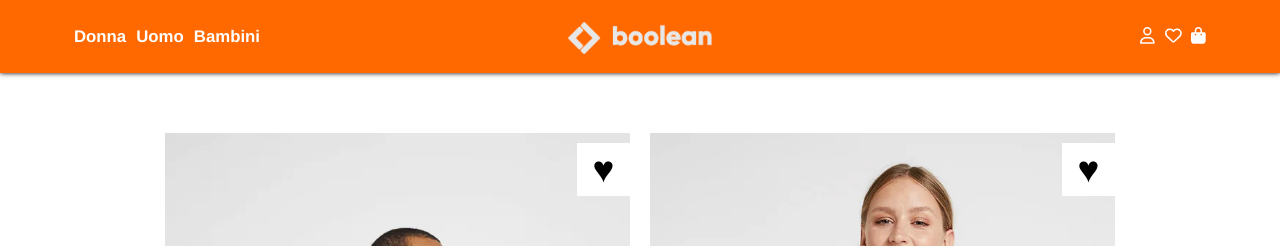
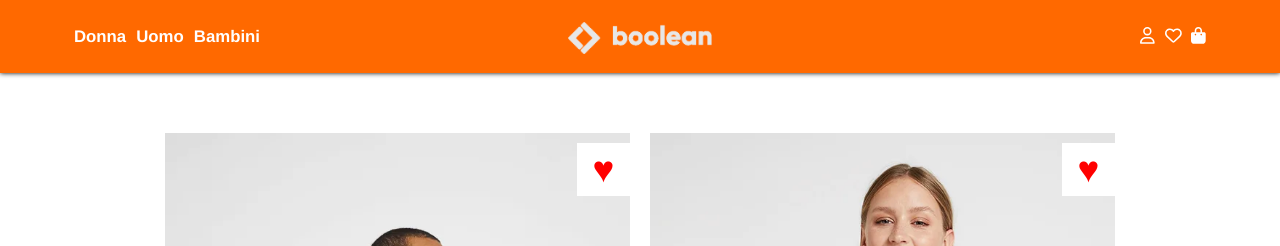
Before and after one commit to Alex-Sibiriu/vite-boolando, a Vue app: page / in a window 1280 px wide. Shown: the top 246 px of the page. Built offline with nearby package versions, Linux system fonts and the light colour scheme.

Commit message:
[add] Favourite click

```diff
--- a/src/assets/scss/partials/_variables.scss
+++ b/src/assets/scss/partials/_variables.scss
@@ -7,5 +7,5 @@ $header-h: 73px;
 $footer-clr: #1A1A1A;
 $footer-h: 115px;
 
-$heart-clr: red;
+$active-clr: red;
 $sustainability-clr: #008000;
--- a/src/components/Card.vue
+++ b/src/components/Card.vue
@@ -16,7 +16,10 @@
         <img :src="`../../public/assets/img/${product.frontImage}`" :alt="product.name" class="first-img">
         <img :src="`../../public/assets/img/${product.backImage}`" :alt="product.name" class="hover-img">
       </a>
-      <div class="heart">&hearts;</div>
+      <div class="heart"
+        :class="{'active' : product.isInFavorites}"
+        @click="product.isInFavorites = !product.isInFavorites"
+        >&hearts;</div>
       <div class="item-characteristics d-flex">
         <span
           v-for="(badge, index) in product.badges"
@@ -73,18 +76,21 @@
       width: 53px;
       line-height: 53px;
       text-align: center;
-      color: black;
+      color: $secondary-clr;
       font-size: 2.3rem;
-      background-color: white;
+      background-color: $primary-clr;
       cursor: pointer;
 
       position: absolute;
       top: 10px;
       right: 0;
       z-index: 3;
+      &.active {
+        color: $active-clr;
+      }
     }
     .item-characteristics {
-      color: white;
+      color: $primary-clr;
       font-size: .87rem;
       font-weight: bold;
       position: absolute;
@@ -92,11 +98,11 @@
       bottom: 48px;
       z-index: 3;
       .discount {
-        background-color: red;
+        background-color: $active-clr;
         padding: 6px 11px;
       }
       .tag {
-        background-color: #008000;
+        background-color: $sustainability-clr;
         margin-right: 4px;
         padding: 6px 11px;
       }
@@ -104,22 +110,18 @@
   }
   .card-bottom {
     .brand, .prices {
-      color: #71716F;
+      color: $tertiary-clr;
       font-size: .87rem;
       font-weight: bold;
     }
     .prices {
       font-size: .93rem;
       .current-price {
-        color: red;
+        color: $active-clr
       }
     }
 
   }
 }
 
-.card-top .heart:hover {
-  color: red;
-}
-
 </style>
--- a/src/components/Footer.vue
+++ b/src/components/Footer.vue
@@ -46,6 +46,7 @@
 <template>
 
   <footer>
+    <!-- INFO SECTION -->
     <div class="container d-flex">
       <!-- INFO SECTION -->
       <div class="info-section">
```
